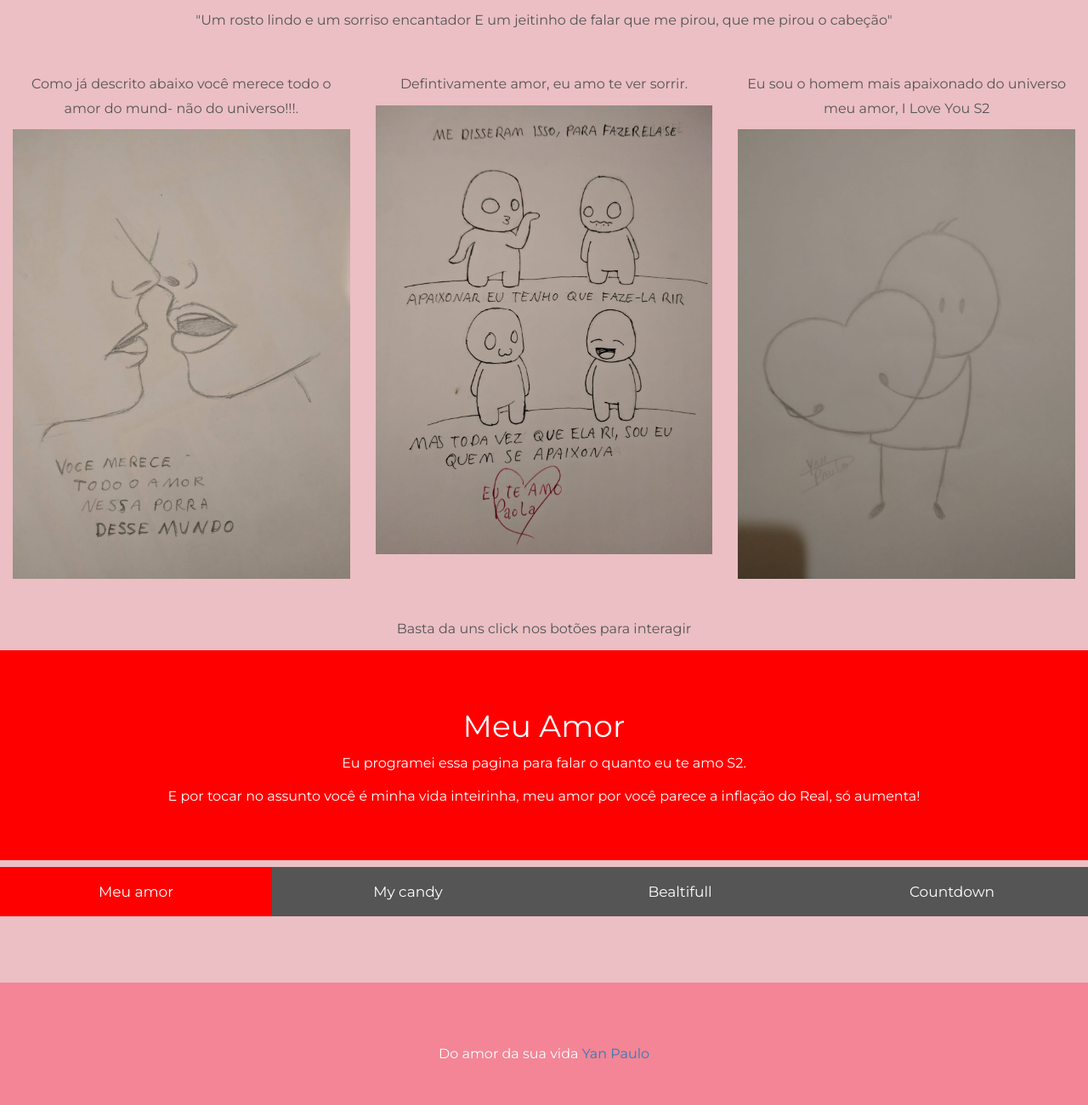
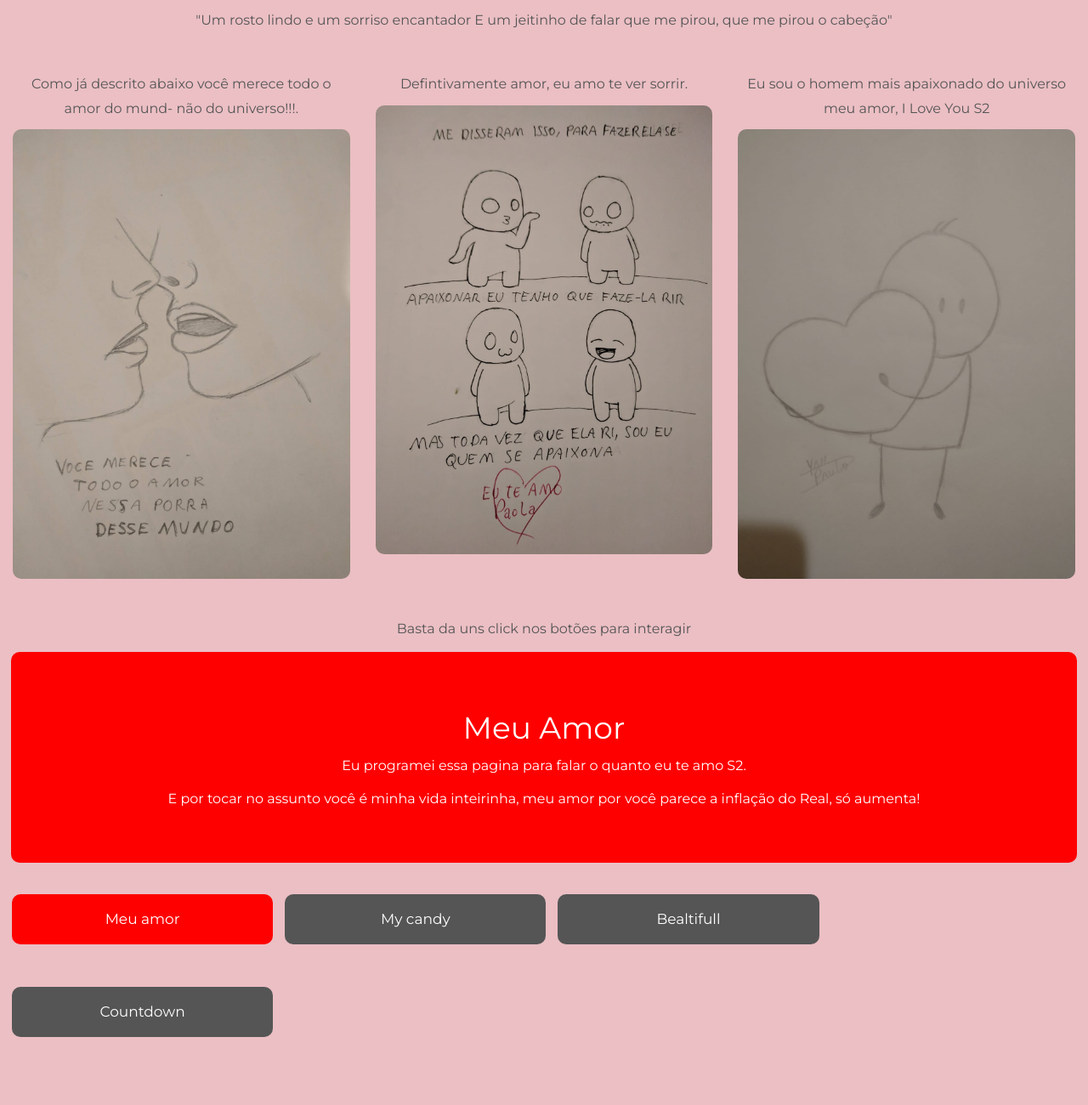
Before and after one commit to killer99k/MyLove2, a plain HTML site: page index.html in a window 1280 px wide. Shown: the part 1320-2620 px from the top of the page at 85% size. Drawn offline with nearby package versions, Linux system fonts and the light colour scheme.

Commit message:
Update index.html
Bugs and UI corrections

```diff
--- a/index.html
+++ b/index.html
@@ -58,14 +58,15 @@
     cursor: pointer;
     padding: 14px 16px;
     font-size: 17px;
-    width: 25%;
+    width: 24%;
+    MARGIN-LEFT: 14PX;
   }
-
-  .tablink:hover {
-    a as}
 
   /* Style the tab content */
   .tabcontent {
+    border-radius: 10px;
+    width: 98%;
+    margin: 1%;
     color: #ffffff;
     display: none;
     padding: 50px;
@@ -88,13 +89,14 @@
 
   /* Set a style for all buttons */
   button {
-  background-color: #04AA6D;
+    background-color: #8B4E82;
     color: white;
-  padding: 14px 20px;
-  margin: 8px 0;
+    padding: 10px 20px;
+    margin: 25px 0;
     border: none;
     cursor: pointer;
     width: 100%;
+    border-radius: 10PX;
   }
 
   button:hover {
@@ -167,7 +169,10 @@ span.psw {
     color: red;
     cursor: pointer;
   }
-
+  img {
+      vertical-align: middle;
+      border-radius: 10px;
+  }
   /* Add Zoom Animation */
   .animate {
     -webkit-animation: animatezoom 0.6s;
```
Lines whose indentation alone changed are shown as unchanged.
